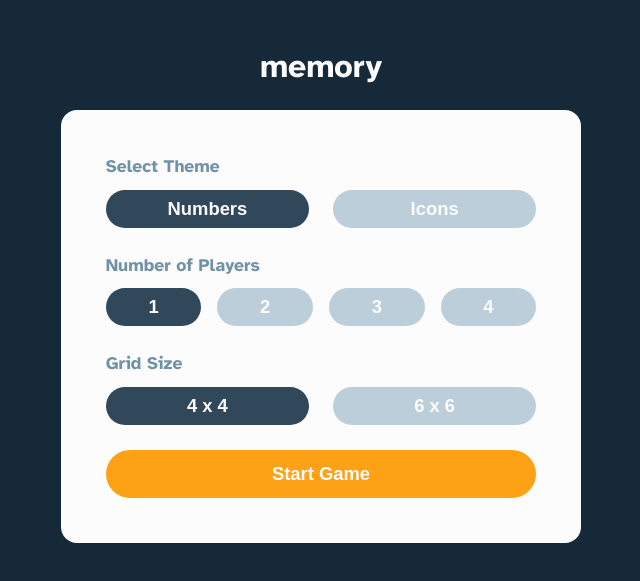
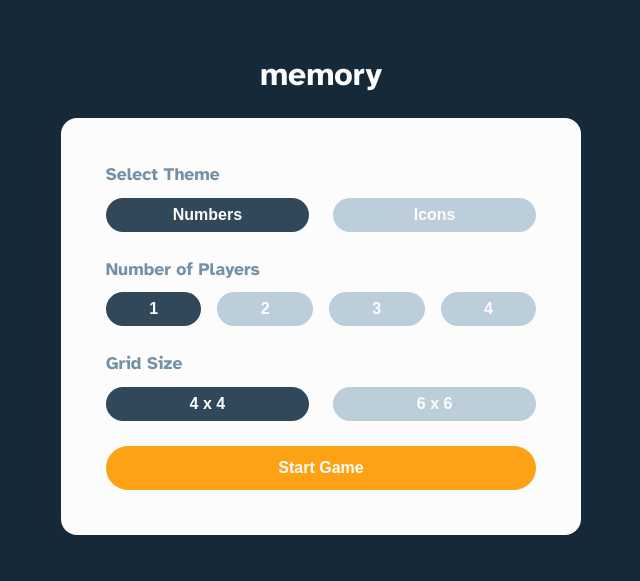
Before and after one commit to esme-marie/memory-game, a Next.js app: page / in a window 1280 px wide. Shown: the part 101-682 px from the top of the page, without its empty margins (319-959 px from the left). Built offline with nearby package versions, Linux system fonts and the light colour scheme.

Commit message:
Update font size

```diff
--- a/styles/globals.scss
+++ b/styles/globals.scss
@@ -46,7 +46,7 @@ button {
   border-radius: 10rem;
   border: none;
   cursor: pointer;
-  font-size: 2.3rem;
+  font-size: 2rem;
   font-weight: bold;
 }
 
```
